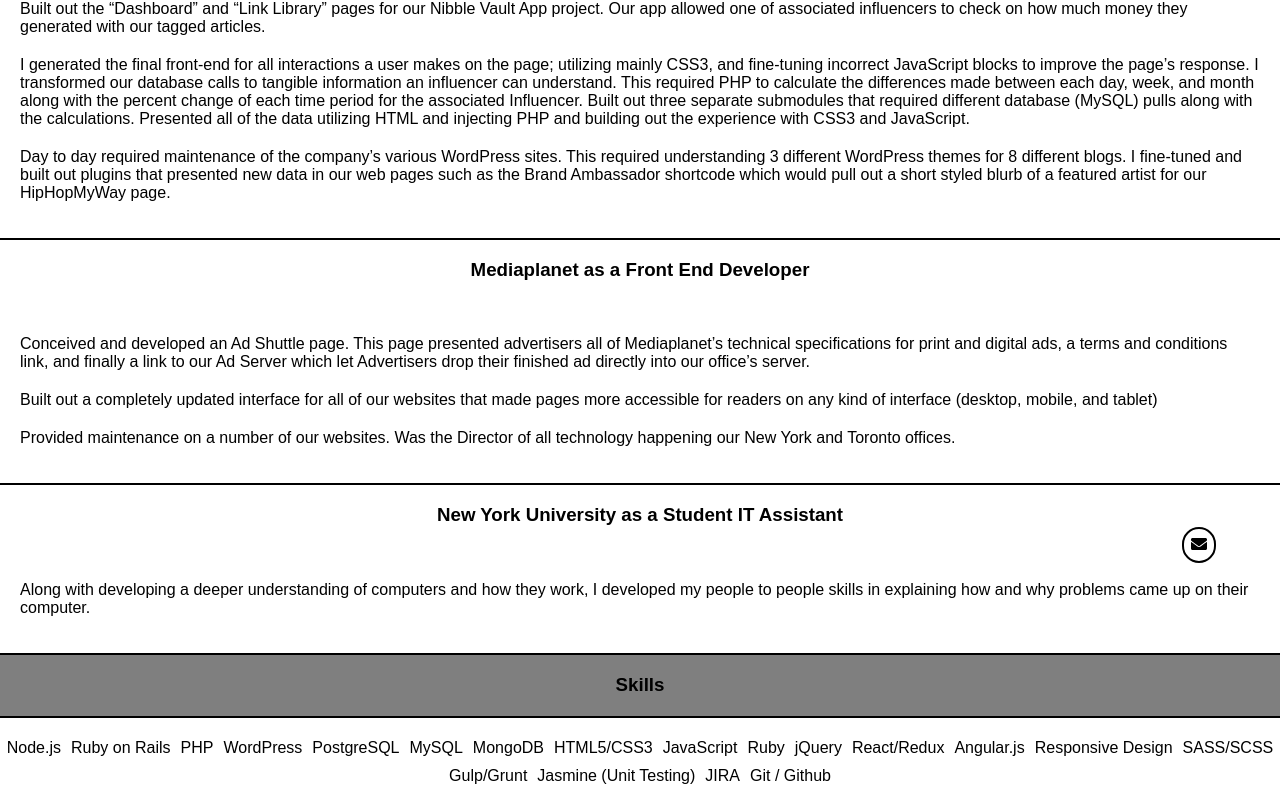
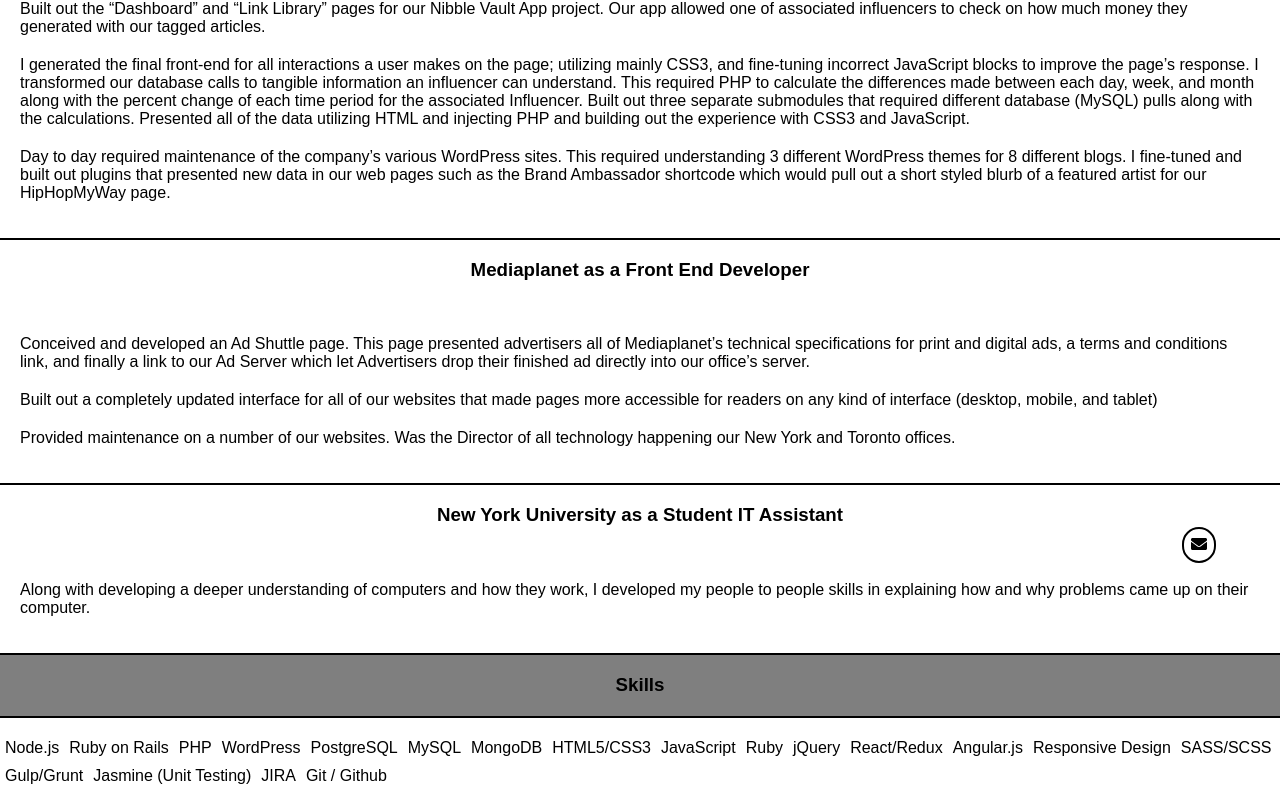
Before and after one commit to jpallath/jerrypallath.com2, a React (Create React App) app: page /experience in a window 1280 px wide. Shown: the part 197-1003 px from the top of the page. Built offline with nearby package versions, Linux system fonts and the light colour scheme.

Commit message:
menu not working right

```diff
--- a/src/styles/experience.css
+++ b/src/styles/experience.css
@@ -29,8 +29,8 @@
   list-style: none;
   display: flex;
   flex-wrap: wrap;
-  align-items: center;
-  justify-content: center;
+  align-items: left;
+  justify-content: left;
 }
 
 .skills li {
```
